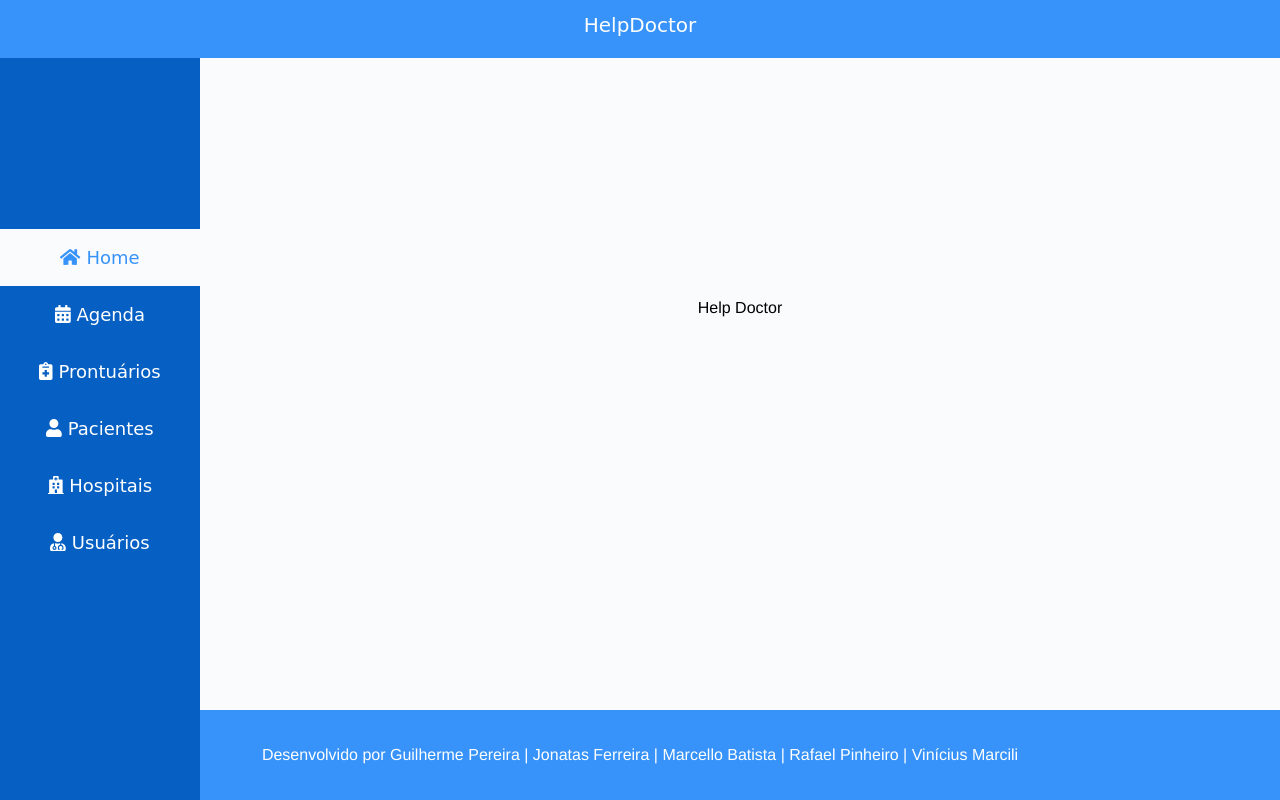
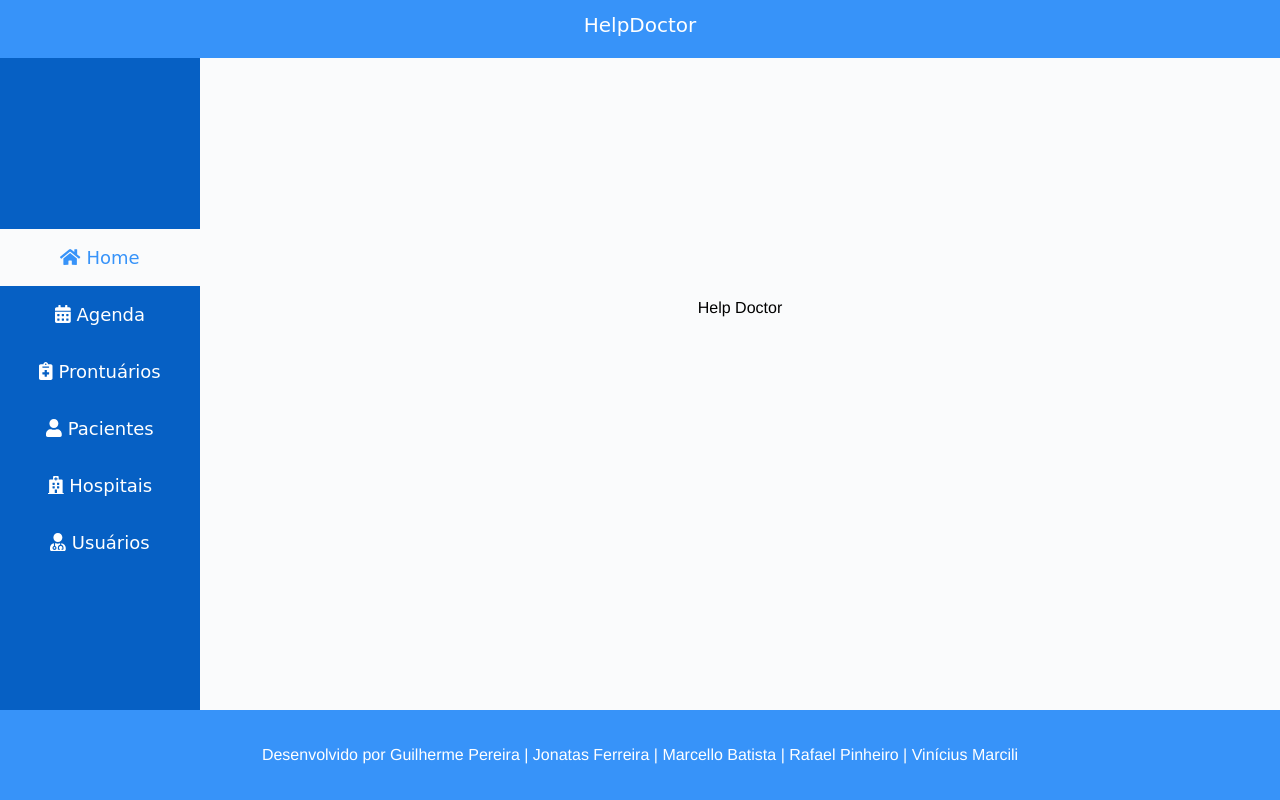
Before and after one commit to UNIPTCC/Help-Doctor-Front, a Vue app: page /#/home in a window 1280 px wide. Built offline with nearby package versions, Linux system fonts and the light colour scheme; what vue-resource would draw is missing.

Commit message:
Fix z-index

```diff
--- a/src/components/Footer/Footer.scss
+++ b/src/components/Footer/Footer.scss
@@ -4,6 +4,7 @@ footer.footer {
   padding: 15px;
   width: 100%;
   background: $blue;
+  z-index: 2;
   p {
     line-height: 60px;
     margin: 0 auto;
@@ -21,5 +22,6 @@ footer.footer {
   }
   @media (max-width: 991px) {
     position: relative;
+    z-index: 1;
   }
 }
```
